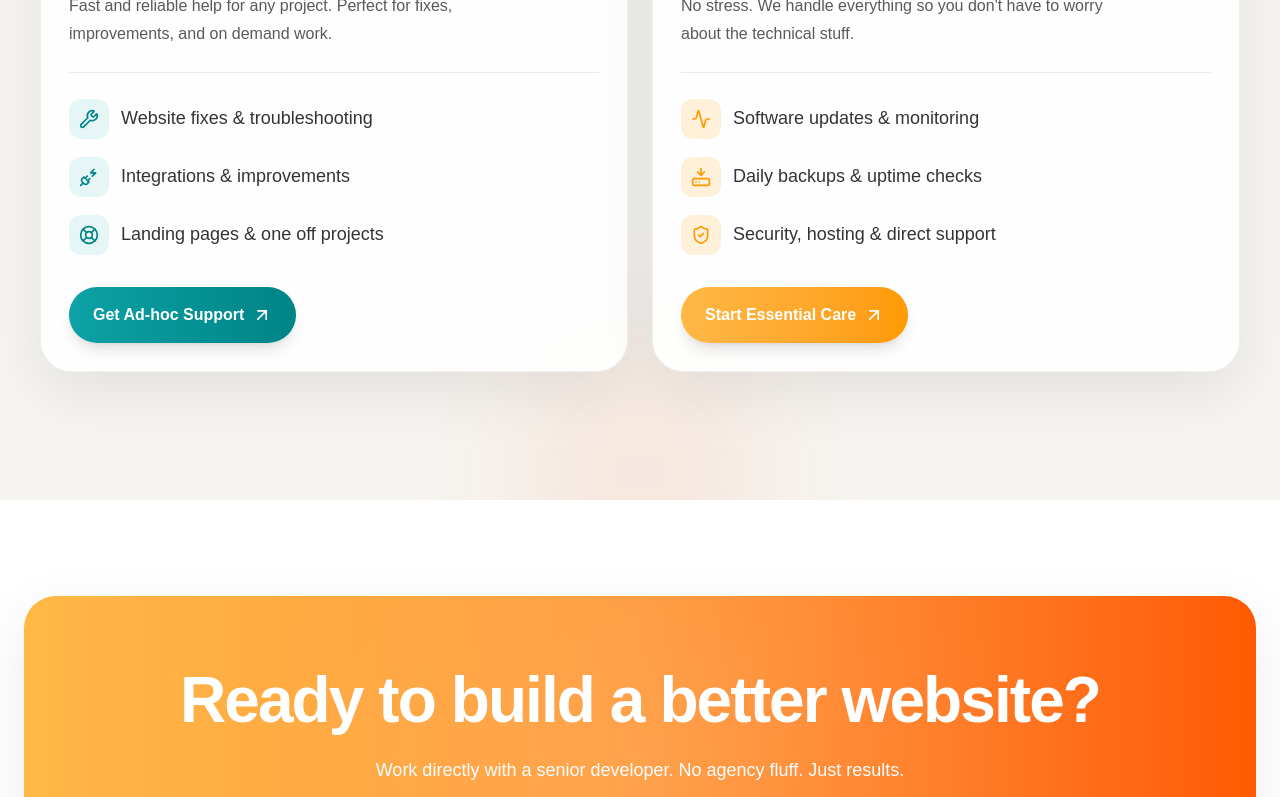
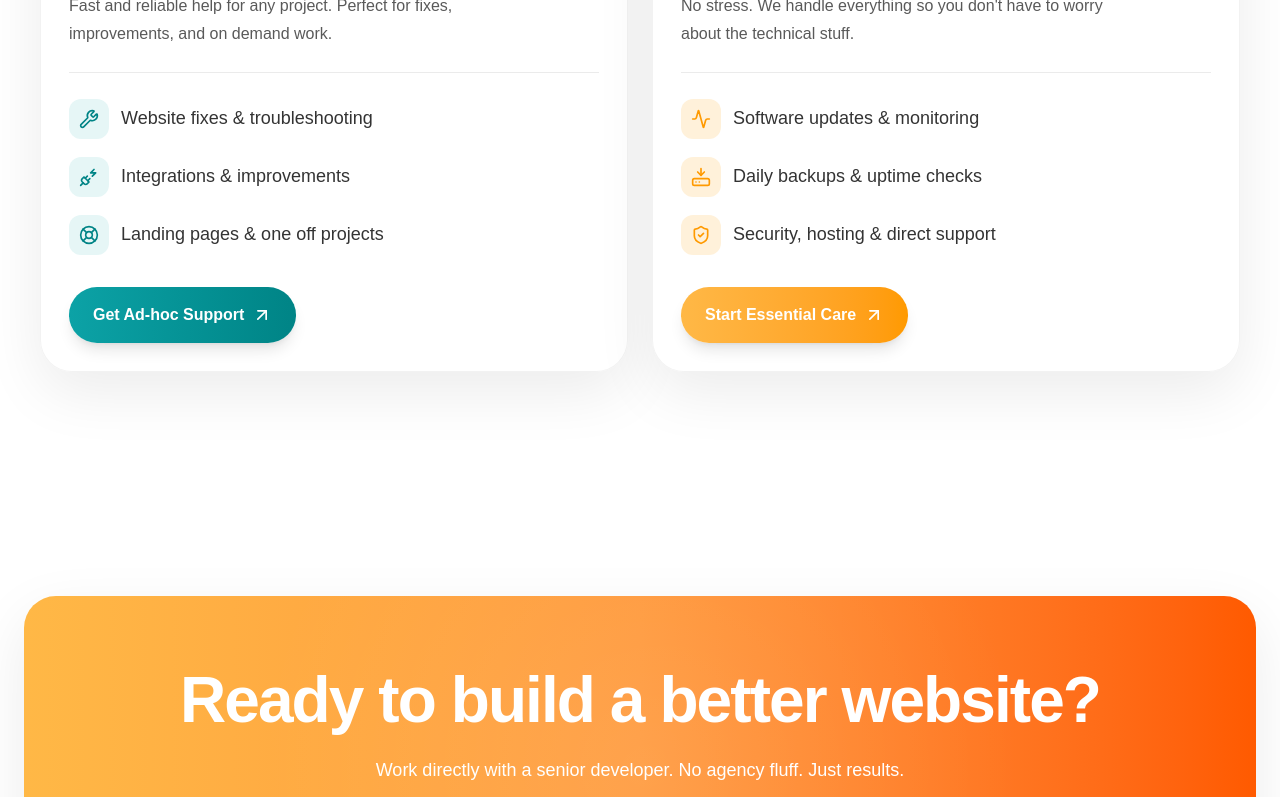
Before and after one commit to jono-au/applify, a Next.js app: page / in a window 1280 px wide. Shown: the part 5038-5835 px from the top of the page. Built offline with nearby package versions, Linux system fonts and the light colour scheme.

Commit message:
remove background colour and glow

```diff
--- a/components/home/support/SupportCareSection.tsx
+++ b/components/home/support/SupportCareSection.tsx
@@ -5,11 +5,10 @@ import { supportPlans } from "@/data/supportCareData";
 
 export default function SupportCareSection() {
   return (
-    <section className="relative overflow-hidden bg-[#f6f4f1] py-24 md:py-32">
+    <section className="relative overflow-hidden py-24 md:py-32">
       <div className="absolute inset-0 pointer-events-none">
         <div className="absolute left-[-120px] top-24 h-72 w-72 rounded-full bg-[#ffb846]/12 blur-3xl" />
         <div className="absolute right-[-120px] top-16 h-80 w-80 rounded-full bg-[#0ca2a6]/10 blur-3xl" />
-        <div className="absolute bottom-[-100px] left-1/2 h-64 w-64 -translate-x-1/2 rounded-full bg-[#ff5a00]/8 blur-3xl" />
       </div>
 
       <Container className="relative z-10">
```
